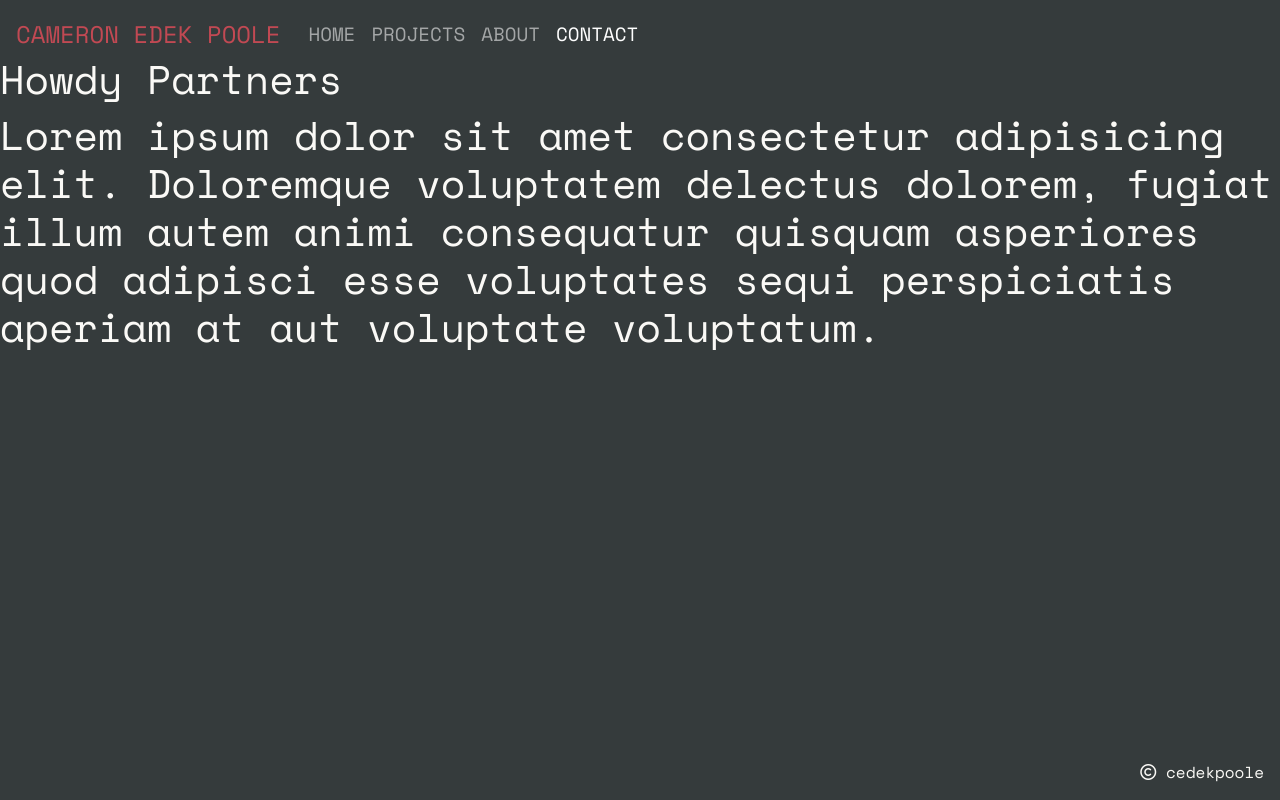
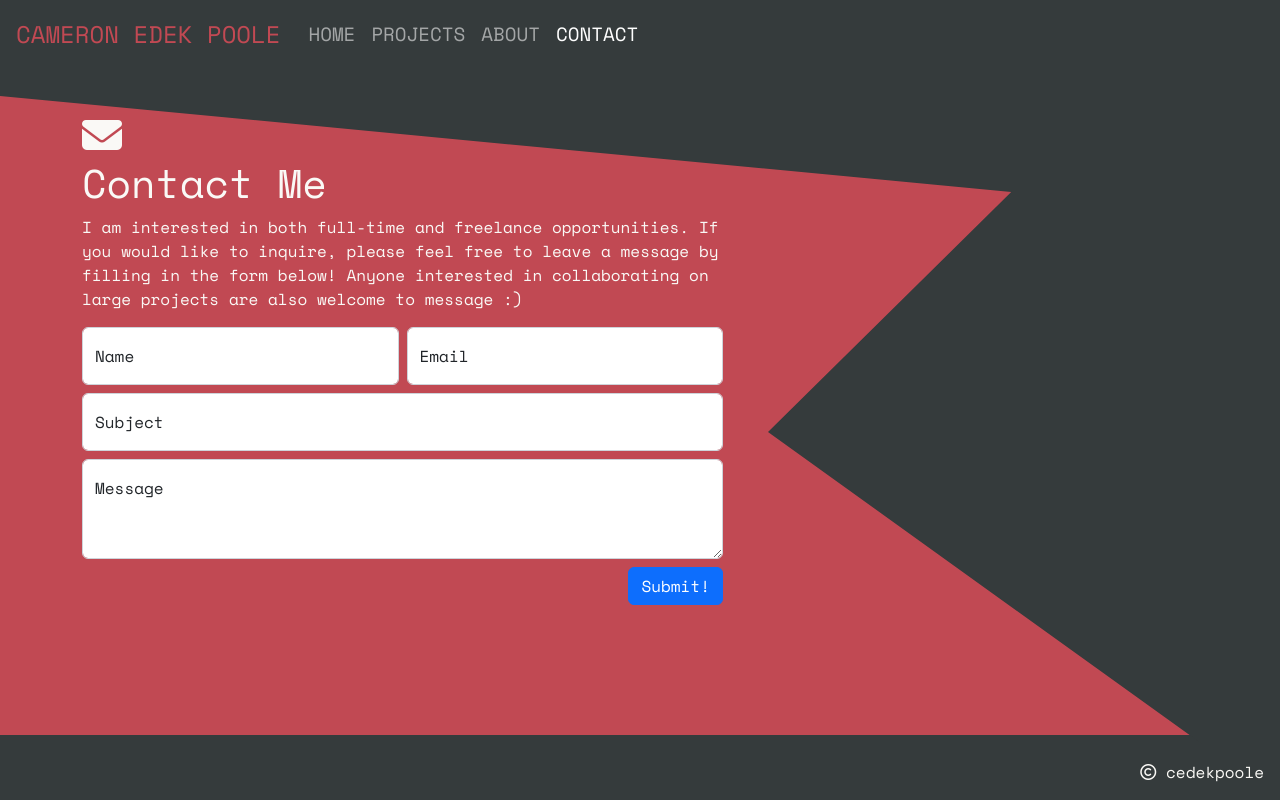
Before and after one commit to cedekpoole/react-portfolio, a React (Vite) app: page /contact in a window 1280 px wide. Built offline with nearby package versions, Linux system fonts and the light colour scheme.

Commit message:
update Contact page and add form which is conencted to emailjs npm package

```diff
--- /dev/null
+++ b/src/pages/Contact.css
@@ -0,0 +1,14 @@
+.bg-shape {
+    clip-path: polygon(0 0, 100% 0, 100% 100%, 60% 54%, 79% 24%, 0 12%);
+    width: 100%;
+    height: 100%;
+    position: absolute;
+    background-color: var(--dark-color);
+    right: 0;
+    top: 0;
+}
+
+.bg-red {
+    background-color: var(--brand-color);
+    height: 85vh;
+}
--- a/src/pages/Contact.jsx
+++ b/src/pages/Contact.jsx
@@ -1,14 +1,115 @@
-import Header from '../components/Header'
+import "./Contact.css";
+import {
+  Container,
+  Col,
+  Row,
+  Form,
+  FloatingLabel,
+  FormControl,
+  Button,
+} from "react-bootstrap";
+import { useRef } from "react";
+import emailjs from "@emailjs/browser";
 
 const Contact = () => {
-    return (
-    <div>
-        <Header />
-        <h1>Howdy Partners</h1>
-        <h1>Lorem ipsum dolor sit amet consectetur adipisicing elit. Doloremque voluptatem delectus dolorem, fugiat illum autem animi consequatur quisquam asperiores quod adipisci esse voluptates sequi perspiciatis aperiam at aut voluptate voluptatum.</h1>
+  const form = useRef();
+
+  const sendEmail = (e) => {
+    e.preventDefault();
+    emailjs.sendForm(
+      "service_q068uop",
+      "template_usdycvh",
+      form.current,
+      "XcmaoEwN6jsOPR8Uf"
+    )
+    .then(
+        () => {
+            alert("Message has been sent!")
+            window.location.reload(false)
+        },
+        () => {
+            alert("Message failed, please try again :)")
+        }
+    )
+  };
+
+
+  return (
+    <div className="bg-red">
+      <div className="bg-shape"></div>
+      <Container className="contact-page pt-2 position-relative">
+        <Row>
+          <Col lg={7} className="mt-lg-5">
+            <h1>
+              <i className="fa-solid fa-envelope rotate-diagonal-tl"></i>
+              <br />
+              Contact Me
+            </h1>
+            <p>
+              I am interested in both full-time and freelance opportunities. If
+              you would like to inquire, please feel free to leave a message by
+              filling in the form below! Anyone interested in collaborating on
+              large projects are also welcome to message :)
+            </p>
+            <div className="contact-form">
+              <Form onSubmit={sendEmail} ref={form}>
+                <Row className="g-2 text-dark mb-2">
+                  <Col md>
+                    <FloatingLabel controlId="floatingName" label="Name">
+                      <FormControl
+                        type="text"
+                        name="name"
+                        placeholder="Name"
+                        required
+                      />
+                    </FloatingLabel>
+                  </Col>
+                  <Col md>
+                    <FloatingLabel controlId="floatingEmail" label="Email">
+                      <FormControl
+                        type="email"
+                        name="email"
+                        placeholder="Email"
+                        required
+                      />
+                    </FloatingLabel>
+                  </Col>
+                </Row>
+                <Row className="text-dark">
+                  <Col xs={12} className="mb-2">
+                    <FloatingLabel controlId="floatingSubject" label="Subject">
+                      <FormControl
+                        type="text"
+                        name="subject"
+                        placeholder="Subject"
+                        required
+                      />
+                    </FloatingLabel>
+                  </Col>
+                  <Col xs={12} className="mb-2">
+                    <FloatingLabel controlId="floatingTextarea" label="Message">
+                      <Form.Control
+                        as="textarea"
+                        name="message"
+                        placeholder="Message"
+                        style={{ height: "100px" }}
+                        required
+                      />
+                    </FloatingLabel>
+                  </Col>
+                  <Col xs={12}>
+                    <Button className="float-md-end" type="submit">
+                      Submit!
+                    </Button>
+                  </Col>
+                </Row>
+              </Form>
+            </div>
+          </Col>
+        </Row>
+      </Container>
     </div>
-    )
-
-}
+  );
+};
 
 export default Contact;
```
